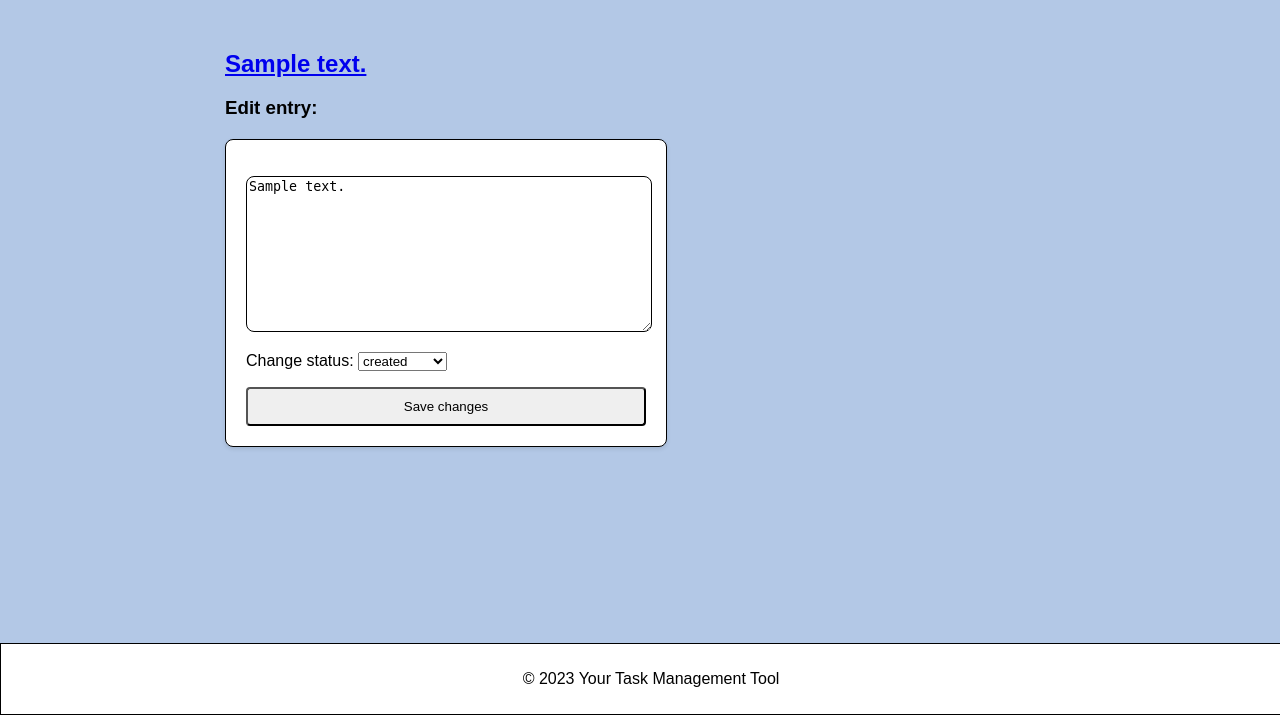
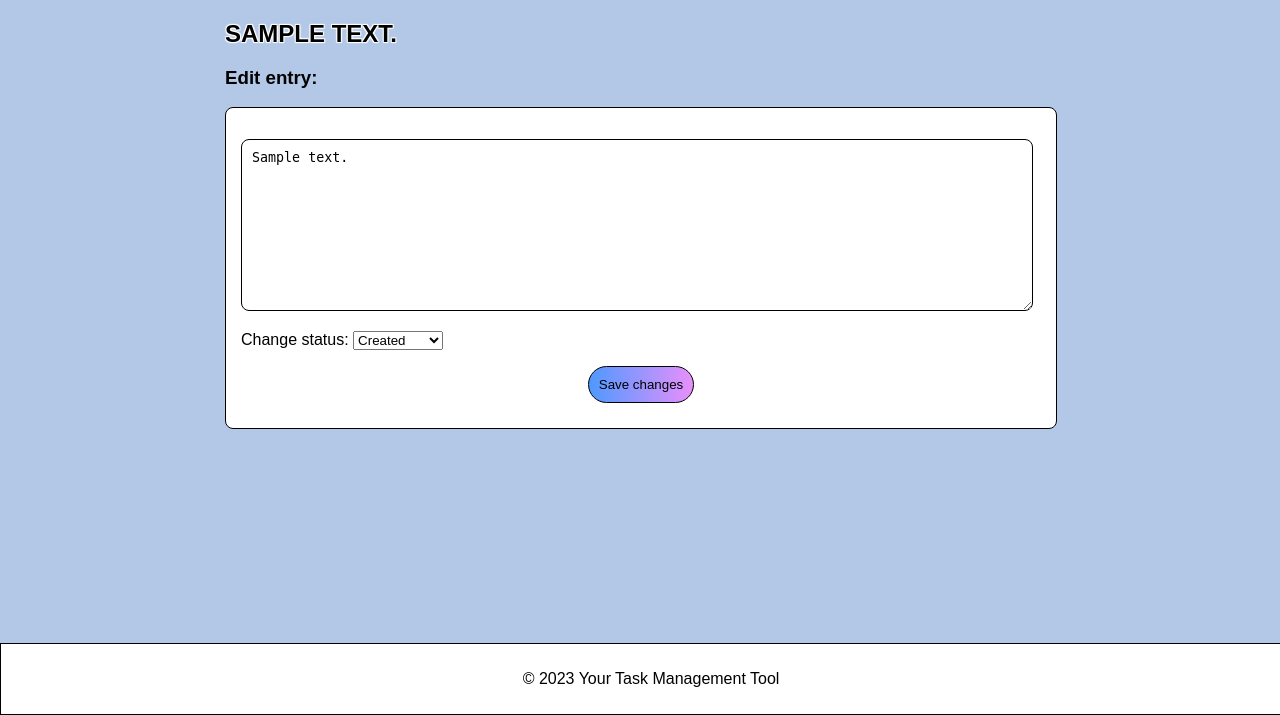
Before and after one commit to zhenyakul/TaskManagmentToolWebApp, a Django app: page /edit_entry/1/ in a window 1280 px wide. Shown: the part 85-800 px from the top of the page. Run offline with Django 4.2, Linux system fonts and the light colour scheme; a user stored in the database is signed in; tables that the repository leaves empty hold one stand-in row (values such as "Sample post").

Commit message:
completed styles

```diff
--- a/TaskManagment/TMTool/models.py
+++ b/TaskManagment/TMTool/models.py
@@ -1,39 +1,41 @@
 from django.db import models
 from django.contrib.auth.models import User
 
+
 class Topic(models.Model):
     """Тема которую изучает юзер"""
+
     text = models.CharField(max_length=200)
     date_added = models.DateTimeField(auto_now_add=True)
     last_accessed = models.DateTimeField(auto_now=True)
     owner = models.ForeignKey(User, on_delete=models.CASCADE)
 
     def __str__(self):
-        return (f"{self.text}")
+        return f"{self.text}"
 
     def delete_topic(self):
         self.delete()
 
+
 class Entry(models.Model):
-
     topic = models.ForeignKey(Topic, on_delete=models.CASCADE)
     text = models.TextField()
     date_added = models.DateTimeField(auto_now_add=True)
     STATUS_CHOICES = (
-        ('status1', 'created'),
-        ('status2', 'In progress'),
-        ('status3', 'suspended'),
-        ('status4', 'done'),
+        ("status1", "Created"),
+        ("status2", "In progress"),
+        ("status3", "Suspended"),
+        ("status4", "Done"),
     )
-    flag_status = models.CharField(max_length=15, choices=STATUS_CHOICES, default='status1')
-
+    flag_status = models.CharField(
+        max_length=15, choices=STATUS_CHOICES, default="status1"
+    )
 
     class Meta:
-        verbose_name_plural = 'entries'
+        verbose_name_plural = "entries"
 
     def __str__(self):
-        return (f"{self.text[:50]}...",
-                self.flag_status)
+        return (f"{self.text[:50]}...", self.flag_status)
 
     def delete_entry(self):
         self.delete()
--- a/TaskManagment/TMTool/static/css/entries.css
+++ b/TaskManagment/TMTool/static/css/entries.css
@@ -1,4 +1,5 @@
 .create-new-entry-container {
+  padding: 15px;
   display: flex;
   flex-direction: column;
   max-width: 800px;
@@ -8,7 +9,7 @@
   background-color: white;
 }
 .entry-text-area {
-  max-width: 800px;
+  max-width: 770px;
   width: 100%;
   color: initial;
   display: inline-block;
@@ -19,7 +20,7 @@
   overflow-wrap: break-word;
   border: 1px solid black;
   border-radius: 8px;
-  padding: 2px;
+  padding: 10px;
 }
 
 .entry-form {
--- a/TaskManagment/TMTool/static/css/index.css
+++ b/TaskManagment/TMTool/static/css/index.css
@@ -1,7 +1,3 @@
-main div {
-    padding: 15px;
-  }
-
 main h2 {
   font-size: 24px;
   font-weight: bold;
@@ -15,7 +11,6 @@ main div {
 }
 
 .main-li {
-
   border: 1px black solid;
   transition: 0.5s;
   text-align: center;
@@ -36,7 +31,6 @@ main div {
   mask-composite: exclude;
 }
 
-
 .main-li:hover {
   --x: 100%;
 }
--- a/TaskManagment/TMTool/static/css/styles.css
+++ b/TaskManagment/TMTool/static/css/styles.css
@@ -175,6 +175,7 @@ nav a:hover {
 }
 
 .get-started-main-cont {
+  padding: 15px;
   background-color: white;
   border: 1px black solid;
   border-radius: 8px;
--- a/TaskManagment/TMTool/templates/TMTool/edit_entry.html
+++ b/TaskManagment/TMTool/templates/TMTool/edit_entry.html
@@ -1,15 +1,24 @@
 {% extends 'TMTool/base.html' %} {% block content %}
 
-<h2 class=""><a class="" href="{% url 'TMTool:topic' topic.id %}">{{ topic }}</a></h2>
-<h3>Edit entry:</h3>
-
+<h2 class="">
+  <a
+    class="topic-label entry-topic-label"
+    href="{% url 'TMTool:topic' topic.id %}"
+    >{{ topic }}</a
+  >
+</h2>
+<h3 class="entry-label">Edit entry:</h3>
+<div class="create-new-entry-container">
   <form
-  class="form"
+    class="entry-form"
     action="{% url 'TMTool:edit_entry' entry.id %}"
     method="post"
   >
     {% csrf_token %} {{ form.as_p }}
-  <button name="submit">Save changes</button>
+    <div class="add-entry-btn-cont">
+      <button class="add-topic-link" name="submit">Save changes</button>
+    </div>
   </form>
+</div>
 
 {% endblock content %}
--- a/TaskManagment/TMTool/templates/TMTool/home_page.html
+++ b/TaskManagment/TMTool/templates/TMTool/home_page.html
@@ -12,11 +12,11 @@
   {% empty %}
   <li class="index-paragraph">
     Create your first topic!
-    <div class="add-new-topic-container">
+    <!-- <div class="add-new-topic-container">
       <form action="{% url 'TMTool:new_topic' %}" method="get">
         <button type="submit" class="add-topic-link">Add new topic</button>
       </form>
-    </div>
+    </div> -->
   </li>
 
   {% endfor %}
```
Also changed, not shown: other parts of TaskManagment/TMTool/static/css/entries.css (+42 -8 lines), TaskManagment/TMTool/templates/TMTool/topic.html (+11 -4 lines), TaskManagment/TaskManagment/settings.py (+45 -42 lines), TaskManagment/TMTool/migrations/0006_entry_flag_status.py, TaskManagment/TMTool/migrations/0007_alter_entry_flag_status.py. Lines whose indentation alone changed are shown as unchanged.
